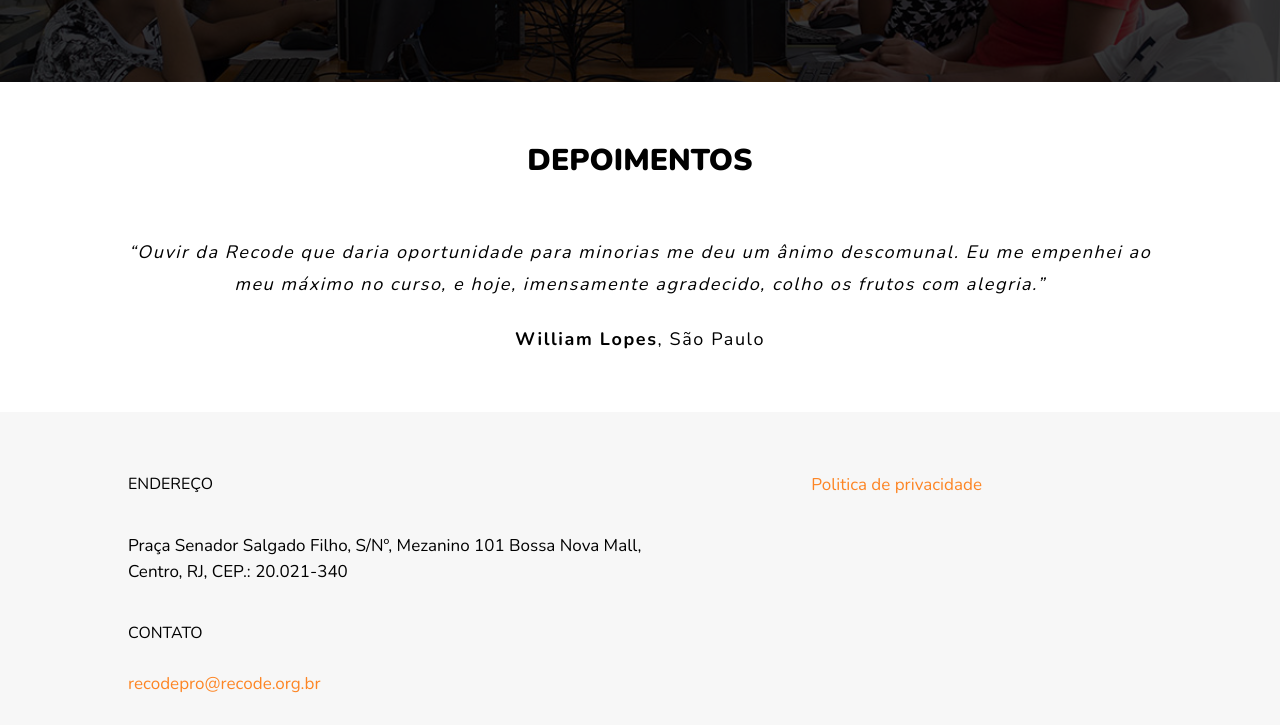
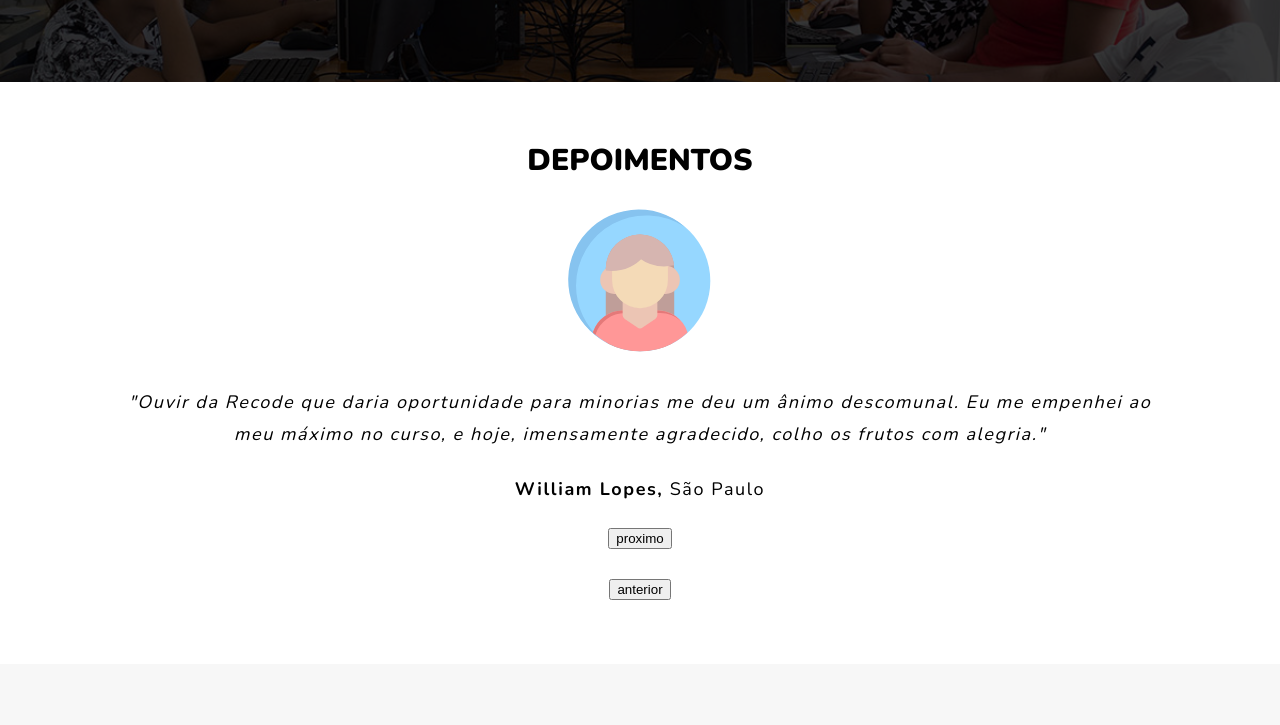
Before and after one commit to WillianStephano/RecodePro-Clone, a plain HTML site: page index.html in a window 1280 px wide. Shown: the part 1673-2398 px from the top of the page. Drawn offline with nearby package versions, Linux system fonts and the light colour scheme.

Commit message:
Criação de interação em depoimentos

```diff
--- a/CSS/conteudo-principal.css
+++ b/CSS/conteudo-principal.css
@@ -208,6 +208,14 @@
    letter-spacing: 0.1rem;
 }
 
+.txt_depoimentos::before{
+   content: '"';
+}
+
+.txt_depoimentos::after{
+   content: '"';
+}
+
 .autor_depoimentos{
    font-size: 18px;
    font-weight: 400;
@@ -218,7 +226,7 @@
    font-weight: 700;
 }
 
-/* ################ Depoimentos ################## */
+/* ################ rodape ################## */
 .rodape{
    background-color: #F7F7F7;
 }
--- a/Js/main.js
+++ b/Js/main.js
@@ -6,7 +6,6 @@ var sticky = barraMenu.offsetTop; //pego a distancia do elemento ate o topo da p
 var logo = document.querySelector(".img_logo_cabecalho");
 var txtMenu = barraMenu.querySelectorAll(".link_menu_lista");
 
-console.log(txtMenu);
 
 function menuFixo() {
   if (window.pageYOffset >= sticky) {
@@ -36,3 +35,79 @@ function menuToggle() {
 }
 
 btToggle.addEventListener("click", menuToggle);
+
+
+
+/* Depoimentos */
+
+//Dados dos depoimentos
+const depoimentos = [
+  {
+    id: 1,
+    img: "Conteudo/profile-1.svg",
+    txt: "Ouvir da Recode que daria oportunidade para minorias me deu um ânimo descomunal. Eu me empenhei ao meu máximo no curso, e hoje, imensamente agradecido, colho os frutos com alegria.",
+    autor: 'William Lopes,',
+    local: 'São Paulo'
+  },
+
+  {
+    id: 2,
+    img: "Conteudo/profile-2.svg",
+    txt: 'Foi uma jornada incrível, passamos por vários desafios e tivemos a consagração através da nossa formatura, foi uma emoção indescritível. Estou muito feliz pela minha aprovação em uma empresa como a Shell.',
+    autor: 'Erica Andrade,',
+    local: 'São Paulo'
+  },
+
+  {
+    id: 3,
+    img: "Conteudo/profile-3.svg",
+    txt: 'Aprendi muito a nível técnico com as tecnologias abordadas no curso e a nível comportamental, aprimorando minhas soft skills. A formatura fechou com chave de ouro esse ciclo de imersão durante 6 meses e me abriu as portas para um universo de oportunidades.',
+    autor: 'Renata Lima,',
+    local: 'Rio de Janeiro'
+  },
+];
+
+//Seleção de itens no HTML
+const secaoDepoimentos = document.querySelector('.secao_depoimentos')
+const img = secaoDepoimentos.querySelector('.img_depoimentos')
+const txt = secaoDepoimentos.querySelector('.txt_depoimentos')
+const autor = secaoDepoimentos.querySelector('.nome_autor_depoimentos')
+const local = secaoDepoimentos.querySelector('.local_autor_depoimentos')
+
+const btProximo = secaoDepoimentos.querySelector('.bt_proximo')
+const btAnterior = secaoDepoimentos.querySelector('.bt_anterior')
+
+//Depoimento inicial
+let depoimentoAtual = 0
+
+//Ao carregar a pagina o dempoimento X ira aparecer
+window.addEventListener('DOMContentLoaded',function () {
+  mostrarDepoimento(depoimentoAtual)
+})
+
+//Mudar o depoimento baseado na variavel "depoimentoAtual"
+function mostrarDepoimento() {
+  const item = depoimentos[depoimentoAtual]
+  img.src = item.img
+  txt.textContent = item.txt
+  autor.textContent = item.autor
+  local.textContent = item.local
+}
+
+//Botão proximo depoimento
+btProximo.addEventListener('click', function(){
+depoimentoAtual++
+if (depoimentoAtual > depoimentos.length - 1) {
+  depoimentoAtual = 0
+}
+mostrarDepoimento(depoimentoAtual)
+})
+
+//Botão depoimento anterior
+btAnterior.addEventListener('click', function(){
+  depoimentoAtual--
+  if (depoimentoAtual < 0) {
+    depoimentoAtual = depoimentos.length - 1
+  }
+  mostrarDepoimento(depoimentoAtual)
+})
--- a/index.html
+++ b/index.html
@@ -90,7 +90,7 @@
                   <p class="txt_porcentagem">dos alunos formados no ciclo 2020/2021 já estão empregados (dentre os demais, 99% estão participando de processos seletivos).</p>
                </div>
                <div class="valor">
-                  <h3 class="valor_sobre">4.985</h3>
+                  <h3 class="valor_sobre">4.088</h3>
                   <p class="txt_valor"> é o salário médio dos alunos contratados nesse período..</p>
                </div>
             </div>
@@ -149,13 +149,18 @@
 
       <div class="container">
          <h2 class="titulo_depoimentos">Depoimentos</h2>
-         <img class="img_depoimentos" src="Conteudo/autor-will.png" alt="">
-         <p class="txt_depoimentos">“Ouvir da Recode que daria oportunidade para minorias me deu um ânimo descomunal. Eu me
-            empenhei ao meu máximo no curso, e hoje, imensamente agradecido, colho os frutos com alegria.”
-         </p>
+         <img class="img_depoimentos" src="" alt="">
+         <article class="txt_depoimentos"></article>
          <p class="autor_depoimentos">
-            <strong class="nome_autor_depoimentos">William Lopes</strong>, São Paulo
-         </p>
+            <strong class="nome_autor_depoimentos">
+               <!-- Texto nome do autor inserido dinamincamente -->
+            </strong >
+            <span class="local_autor_depoimentos">
+               <!-- Texto local do autor inserido dinamincamente -->
+            </span>
+            </p>
+         <button class="bt_proximo">proximo</button>
+         <button class="bt_anterior">anterior</button>
       </div>
    </section>
 
```
